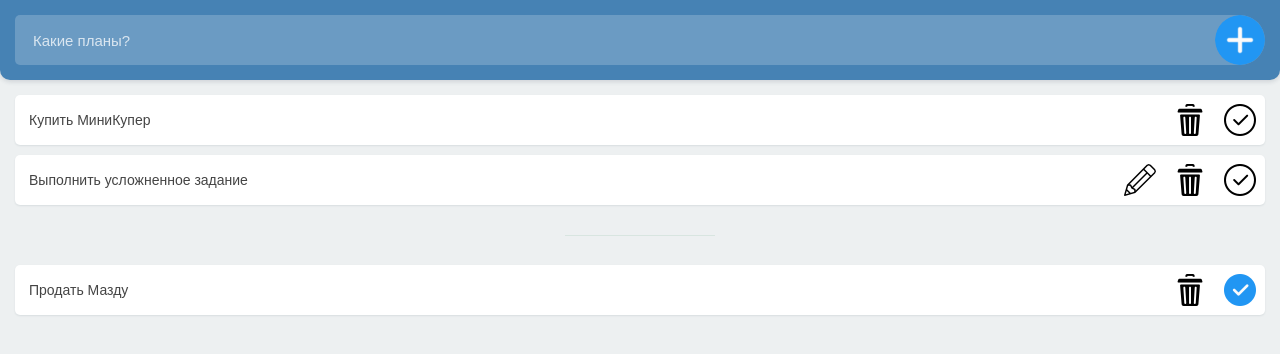
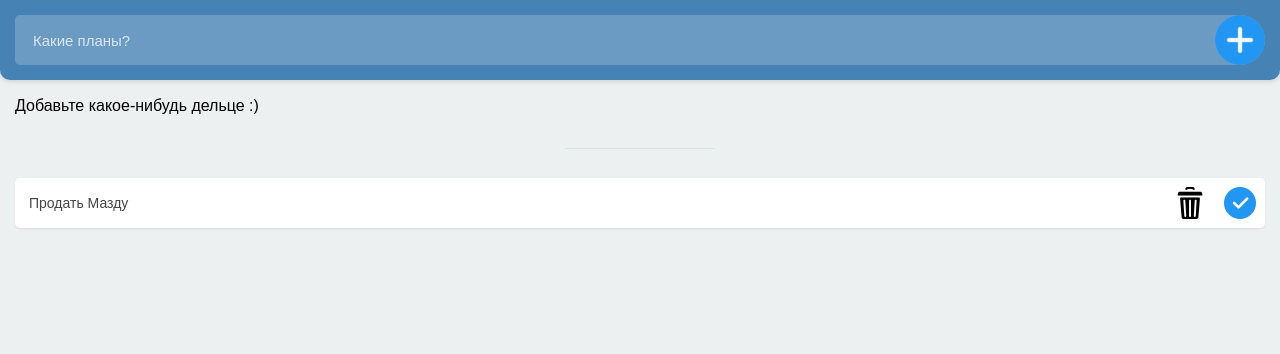
Before and after one commit to H1ghN0on/react-todo, a React (Create React App) app: page / in a window 1280 px wide. Shown: the top 354 px of the page. Built offline with nearby package versions, Linux system fonts and the light colour scheme.

Commit message:
output of notes added

```diff
--- a/src/App.js
+++ b/src/App.js
@@ -1,29 +1,22 @@
 import React from 'react';
-import { NoteEnter } from './components';
+import { NoteEnter, TodoList } from './components';
 import { useSelector, useDispatch } from 'react-redux';
-function App( { note }) {
-  console.log(note);
+function App() {
+  const { notes } = useSelector(({ note }) => {
+    return note;
+  });
+
   return (
     <div className="App">
       <NoteEnter />
       <div className="todo-container">
-        <ul className="todo todo-list" id="todo">
-          <li className="todo-item">
-            <span className="text-todo">Купить МиниКупер</span>
-            <div className="todo-buttons">
-              <button className="todo-remove"></button>
-              <button className="todo-complete"></button>
-            </div>
-          </li>
-          <li className="todo-item">
-            <span className="text-todo">Выполнить усложненное задание</span>
-            <div className="todo-buttons">
-              <button className="todo-edit"></button>
-              <button className="todo-remove"></button>
-              <button className="todo-complete"></button>
-            </div>
-          </li>
-        </ul>
+        {
+          (notes.length !== 0) ?
+          (notes.map((value, index) => (
+            <TodoList key={index} value={value} />
+          )))
+          : (<div>Добавьте какое-нибудь дельце :)</div>)
+        }
         <ul className="todo todo-completed" id="completed">
           <li className="todo-item">
             <span className="text-todo">Продать Мазду</span>
--- a/src/components/NoteEnter.jsx
+++ b/src/components/NoteEnter.jsx
@@ -6,7 +6,6 @@ function NoteEnter() {
     const [noteInput, setNoteInput] = React.useState('');
     const handleNoteInput = (e) => {
         setNoteInput(e.target.value);
-        console.log(noteInput);
     }
     const handleButtonClick = (e) => {
         e.preventDefault();
--- /dev/null
+++ b/src/components/TodoList.jsx
@@ -0,0 +1,17 @@
+import React from 'react'
+
+function TodoList( {value }) {
+    return (
+        <ul className="todo todo-list" id="todo">
+          <li className="todo-item">
+            <span className="text-todo">{value}</span>
+            <div className="todo-buttons">
+              <button className="todo-remove"></button>
+              <button className="todo-complete"></button>
+            </div>
+          </li>
+        </ul>
+    )
+}
+
+export default TodoList
--- a/src/components/index.js
+++ b/src/components/index.js
@@ -1 +1,2 @@
 export { default as NoteEnter } from './NoteEnter';
+export { default as TodoList } from './TodoList';
```
